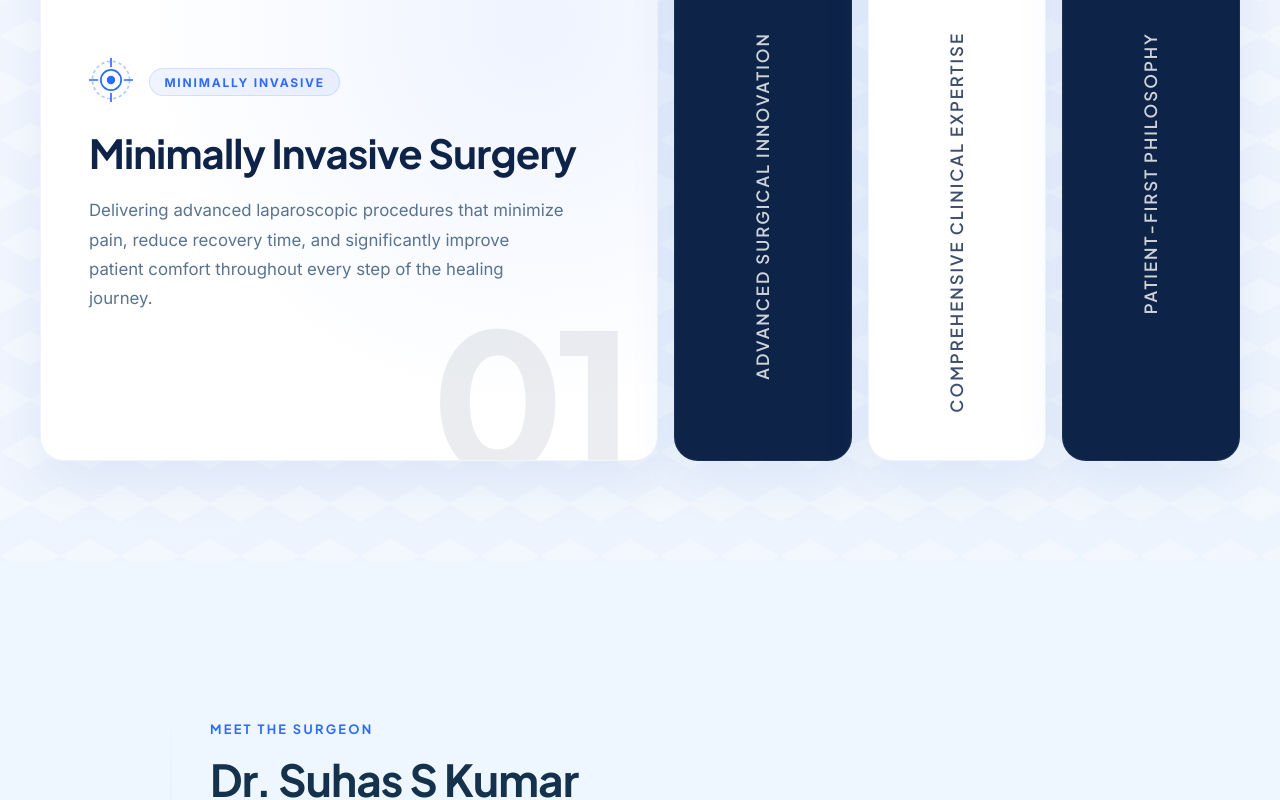
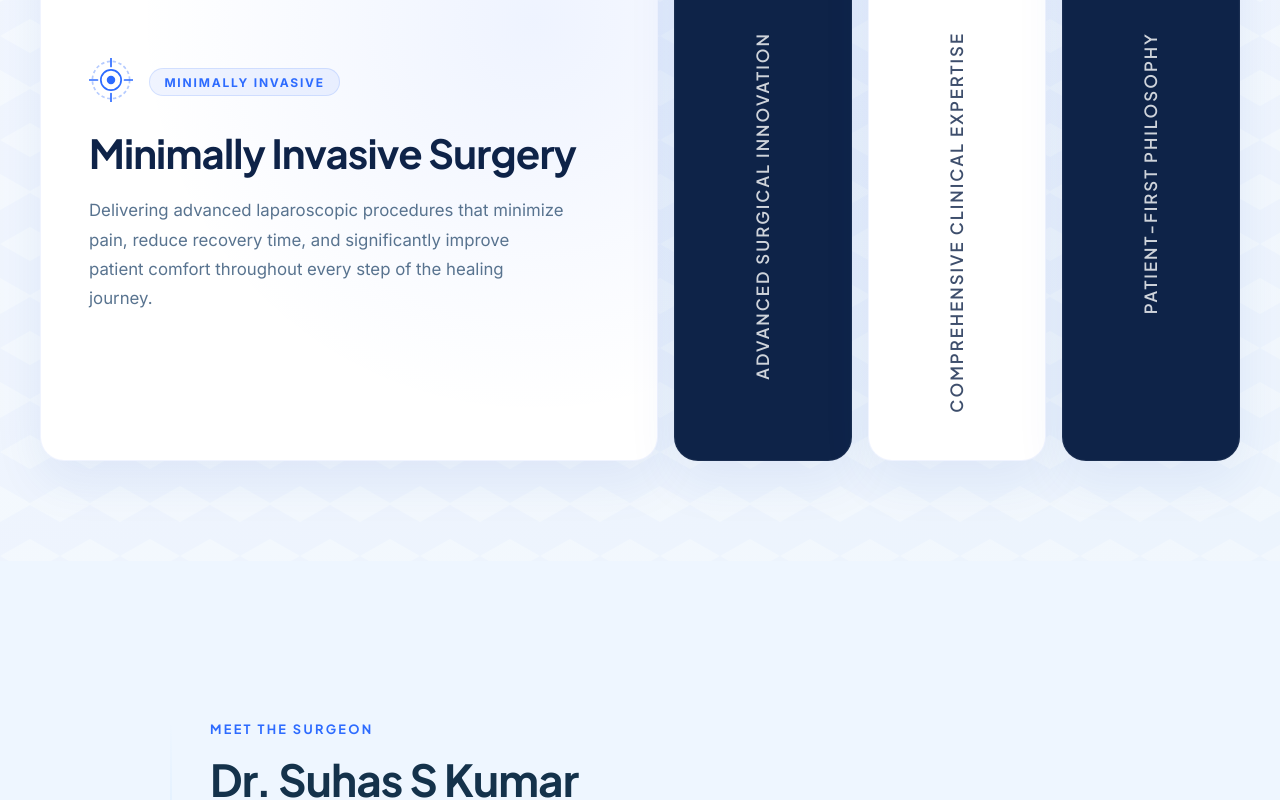
Before and after one commit to s7arlen/testdr.suhas, a React (Vite) app: page /#/ in a window 1280 px wide. Shown: the part 1493-2293 px from the top of the page. Built offline with nearby package versions, Linux system fonts and the light colour scheme.

Commit message:
Enhance UI: remove watermark numbers from Philosophy cards on desktop

```diff
--- a/src/components/Philosophy.jsx
+++ b/src/components/Philosophy.jsx
@@ -404,7 +404,8 @@ export default function Philosophy() {
                         {card.description}
                       </motion.p>
 
-                      {/* Large Watermark Number */}
+                      {/* Large Watermark Number (Mobile Only) */}
+                      {isMobile && (
                         <motion.div
                           initial={{ opacity: 0, scale: 0.9 }}
                           animate={{ opacity: 0.08, scale: 1 }}
@@ -425,6 +426,7 @@ export default function Philosophy() {
                         >
                           {card.number}
                         </motion.div>
+                      )}
                     </motion.div>
                   )}
                 </AnimatePresence>
```
Lines whose indentation alone changed are shown as unchanged.
